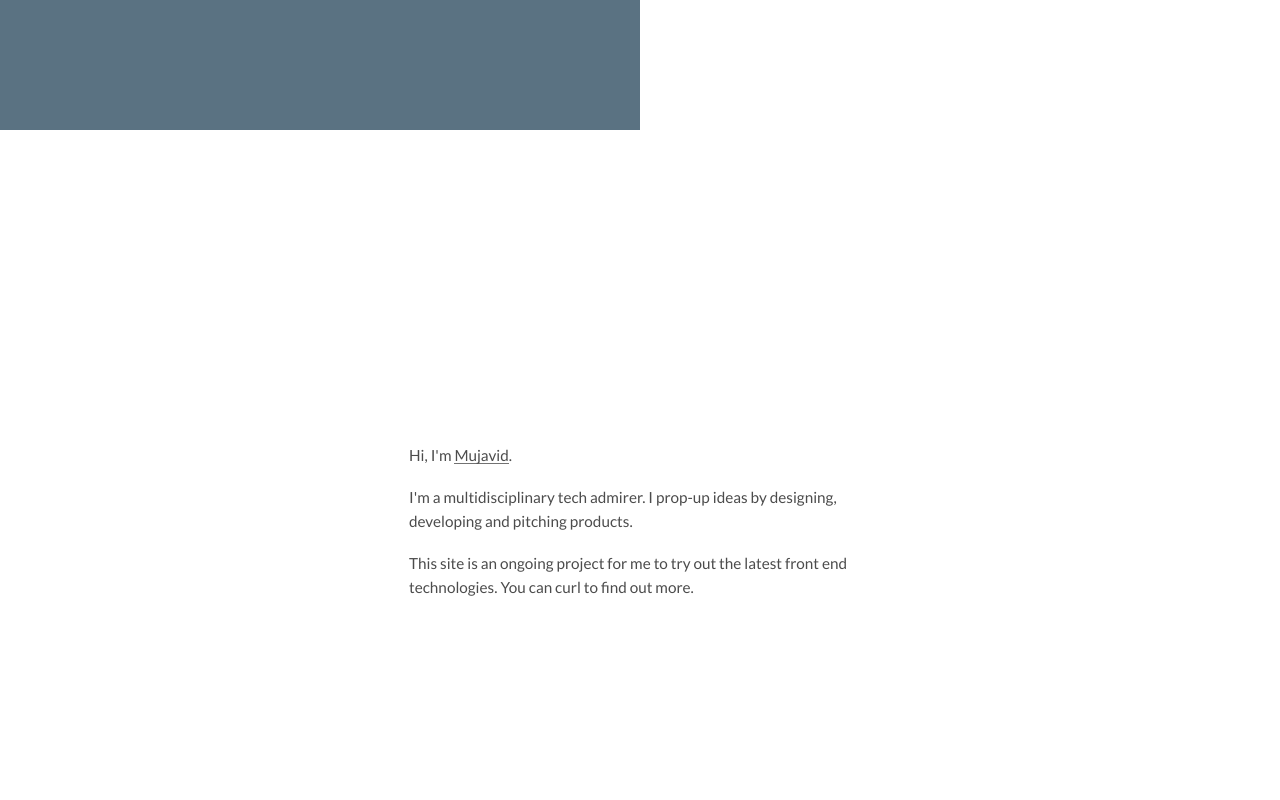
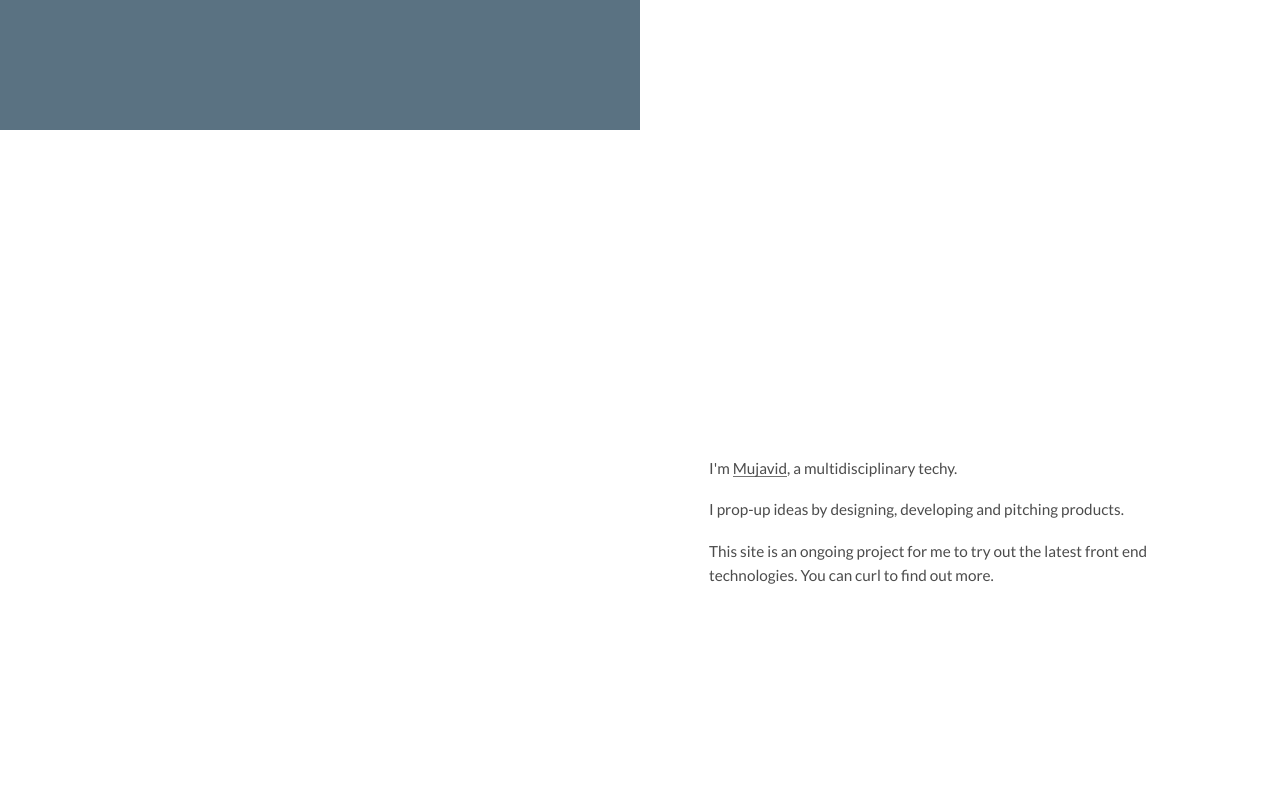
Before and after one commit to mujavidb/currentPortfolio, a website: page src/index.html in a window 1280 px wide. Shown: the part 4440-5240 px from the top of the page. Drawn offline with Linux system fonts and the light colour scheme.

Commit message:
Update repo settings

```diff
--- a/package.json
+++ b/package.json
@@ -1,6 +1,6 @@
 {
   "name": "newPortfolio",
-  "version": "1.1.0",
+  "version": "1.2.0",
   "scripts": {
     "dev": "npm run watch_sass",
     "watch_sass": "node-sass --watch --output-style compressed --include-path scss src/scss/main.scss src/css/main.css",
--- a/src/index.html
+++ b/src/index.html
@@ -194,16 +194,33 @@
 
 			<!-- NOW THIS IS A STORY ALL ABOUT HOW MY LIFE GOT FLIPPED TURN UPSIDE DOWN... -->
 			<section class="panel about dark_text" id="backgroundDark">
-				<div class="center_block">
+				<!--<div class="center_block">
 					<p>
-						Hi, I'm <a href="https://uk.linkedin.com/in/mujavid" rel="me" target="_blank">Mujavid</a>.
+						I'm <a href="https://uk.linkedin.com/in/mujavid" rel="me" target="_blank">Mujavid</a>, a multidisciplinary techy.
 					</p>
 					<p>
-						I'm a multidisciplinary tech admirer. I prop-up ideas by designing, developing and pitching products.
+						I prop-up ideas by designing, developing and pitching products.
 					</p>
 					<p>
 						This site is an ongoing project for me to try out the latest front end technologies. You can <span class="curl_me" title="Open your terminal">curl</span> to find out more.
 					</p>
+				</div>-->
+				<div class="left_block">
+				</div>
+				<div class="right_block">
+					<div class="right_contents">
+						<div class="summary_body">
+							<p>
+								I'm <a href="https://uk.linkedin.com/in/mujavid" rel="me" target="_blank">Mujavid</a>, a multidisciplinary techy.
+							</p>
+							<p>
+								I prop-up ideas by designing, developing and pitching products.
+							</p>
+							<p>
+								This site is an ongoing project for me to try out the latest front end technologies. You can <span class="curl_me" title="Open your terminal">curl</span> to find out more.
+							</p>
+						</div>
+					</div>
 				</div>
 			</section>
 
--- a/src/scss/main.scss
+++ b/src/scss/main.scss
@@ -535,12 +535,12 @@ $intro-animation-delay: $intro-animation-delay + 0.2s;
 	justify-content: center;
 }
 
-.about p {
-	width: 100%;
-	margin: 0 0 1rem 0;
-	padding: 0 5px 0;
-	font-size: 0.9rem;
-}
+// .about p {
+// 	width: 100%;
+// 	margin: 0 0 1rem 0;
+// 	padding: 0 5px 0;
+// 	font-size: 0.9rem;
+// }
 
 .about .curl_me {
 	box-sizing: border-box;
```
Also changed, not shown: src/css/main.css.
